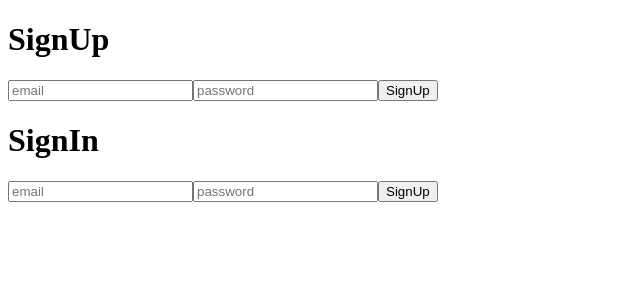
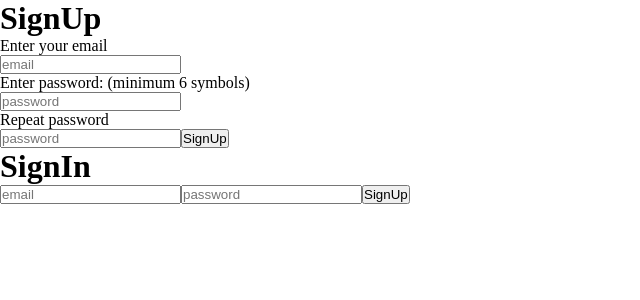
Before and after one commit to YoungProducer/Chat, a React app: page / in a window 1280 px wide. Shown: the top 300 px of the page, without its empty margins (0-640 px from the left). Built offline with nearby package versions, Linux system fonts and the light colour scheme; no server answers.

Commit message:
Add some features

```diff
--- a/src/App.tsx
+++ b/src/App.tsx
@@ -2,6 +2,7 @@ import React from "react";
 import {observer, Provider} from "mobx-react";
 import axios from "axios";
 
+import { signUp } from "./middleware"
 import { ChatStore, chatStore } from './store/ChatStore'
 import { MessagesList } from "./components/MessageList";
 import { MessageWriter } from "./components/MessageWriter";
@@ -29,28 +30,19 @@ export class App extends React.Component {
     componentDidMount() {
         let axiosConfig = {
             params: {
-                where: {
-                    password: "hello"
+                filter: {
+                    email: "sasha@gmail.com"
                 }
             }
         }
 
-        axios.get('http://lvh.me:3000/users', axiosConfig)
+        axios.get('http://lvh.me:3000/signin?filter[email]=sasha@gmail.com')
         .then(response => {
             console.log(response)
         })
         .catch(error => {
             console.log(error)
         })
-    }
-
-    signUp = (email: string, password: string) => {
-        axios.post('http://lvh.me:3000/signup', {
-            email: email,
-            password: password
-        })
-        .then(response => console.log(response))
-        .catch(error => console.log(error))
     }
 
     signIn = (email: string, password: string) => {
@@ -62,7 +54,7 @@ export class App extends React.Component {
             }
         }
 
-        axios.get('http://lvh.me:3000/users', config)
+        axios.get('http://lvh.me:3000/signin', config)
         .then(response => console.log(response))
         .catch(error => console.log(error))
     }
@@ -71,7 +63,7 @@ export class App extends React.Component {
         return(
             <div>
                 <h1>SignUp</h1>
-                <SignUp signUp={this.signUp} />
+                <SignUp signUp={signUp} />
                 <h1>SignIn</h1>
                 <SignIn signIn={this.signIn} />
             </div>
--- a/src/components/Auth/SignUp.tsx
+++ b/src/components/Auth/SignUp.tsx
@@ -1,13 +1,16 @@
 import React from "react";
 import { observer } from "mobx-react";
+import { Response } from "../../middleware"
 
 interface I_SignUpState {
     email: string,
     password: string,
+    repeatedPassword: string,
+    response: Response
 }
 
 interface I_SignUpProps {
-    signUp(email: string, password: string): void
+    signUp(email: string, password: string, passwordRepeat: string): Response
 }
 
 @observer
@@ -18,7 +21,9 @@ export class SignUp extends React.Component<I_SignUpProps, I_SignUpState> {
 
         this.state = {
             email: "",
-            password: ""
+            password: "",
+            repeatedPassword: "",
+            response: Response.DEFAULT
         }
     }
 
@@ -32,17 +37,37 @@ export class SignUp extends React.Component<I_SignUpProps, I_SignUpState> {
         if (name === "password") {
             this.setState({password: value})
         }
+        if (name === "repeatedPassword") {
+            this.setState({repeatedPassword: value})
+        }
+    }
+
+    buttonHandleOnClick = (email: string, password: string, repeatedPassword: string) => {
+        const { signUp } = this.props;
+
+        console.log(password === repeatedPassword)
+
+        this.setState({
+            response: signUp(email, password, repeatedPassword)
+        })
     }
 
     render() {
-        const { signUp } = this.props;
-        const { email, password } = this.state;
+        const { buttonHandleOnClick } = this;
+        const { email, password, repeatedPassword, response  } = this.state;
+
+        console.log(this.state.response)
 
         return(
             <div>
+                <p>Enter your email</p>
                 <input type="email" placeholder="email" name="email" onChange={this.inputHandleOnChange} />
+                <p>Enter password: (minimum 6 symbols)</p>
+                {response === Response.DIFFERENT_PASSWORDS ? <p>Password are different</p> : null}
                 <input type="password" placeholder="password" name="password" onChange={this.inputHandleOnChange} />
-                <button onClick={() => signUp(email, password)}>SignUp</button>
+                <p>Repeat password</p>
+                <input type="password" placeholder="password" name="repeatedPassword" onChange={this.inputHandleOnChange} />
+                <button onClick={() => buttonHandleOnClick(email, password, repeatedPassword)}>SignUp</button>
             </div>
         )
     }
--- /dev/null
+++ b/src/index.css
@@ -0,0 +1,5 @@
+* {
+    margin: 0;
+    padding: 0;
+    box-sizing: border-box;
+}
--- a/src/index.tsx
+++ b/src/index.tsx
@@ -1,6 +1,7 @@
 import React from "react";
 import ReactDOM from "react-dom";
 // import './styles/main.scss'
+import "./index.css"
 
 import { App } from "./App";
 
--- /dev/null
+++ b/src/middleware/Auth.ts
@@ -0,0 +1,34 @@
+import axios from "axios";
+import { I_SignUpResponse, I_SignUpRequestBody } from "./"
+
+export enum Response {
+    DEFAULT = 0,
+    SUCCESS = 200,
+    ERROR = 400,
+    DIFFERENT_PASSWORDS = 401,
+    SHORT_PASSWORD = 402,
+}
+
+interface I_SignUp {
+    (email: string, password: string, repeatedPassword: string): Response;
+}
+
+export const signUp: I_SignUp = (email, password, repeatedPassword) => {
+
+    if (password === repeatedPassword) {
+        const requestBody: I_SignUpRequestBody = {
+            email: email,
+            password: password
+        }
+        axios.post("http://lvh.me:3000/signup", requestBody)
+        .then(response => {
+            console.log(response)
+            return Response.SUCCESS;
+        })
+        .catch(error => {
+            console.log(error)
+        });
+    } else return Response.DIFFERENT_PASSWORDS;
+
+    return Response.DEFAULT;
+}
--- /dev/null
+++ b/src/middleware/index.ts
@@ -0,0 +1,2 @@
+export * from "./Auth";
+export * from "./types";
--- /dev/null
+++ b/src/middleware/types.ts
@@ -0,0 +1,12 @@
+type T_SignUp = {
+    data: "SUCCES" | "ERROR"
+}
+
+export interface I_SignUpResponse {
+    string: T_SignUp
+}
+
+export interface I_SignUpRequestBody {
+    email: string,
+    password: string
+}
```
